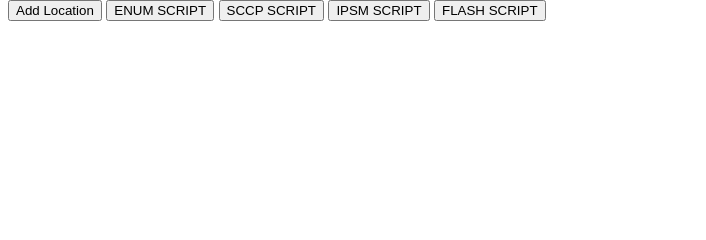
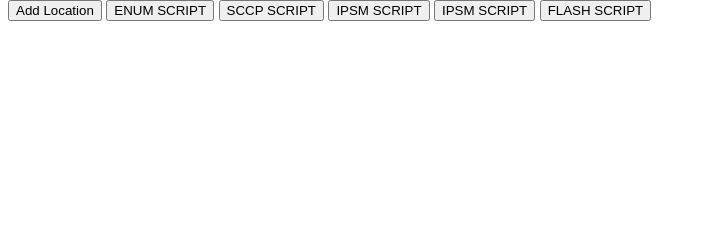
Before and after one commit to Keshari-Jha/SCRIPT_Generator, a Flask app: page / in a window 1280 px wide. Shown: the part 136-376 px from the top of the page, without its empty margins (0-706 px from the left). Run offline with Flask 3, Linux system fonts and the light colour scheme.

Commit message:
MCPM added

```diff
--- a/app.py
+++ b/app.py
@@ -67,6 +67,21 @@ def generate_script(locations, action, script_type):
                 script += f"CHG-IP-LNK:PORT=A:IPADDR=0.0.0.0:LOC={loc}:\n"
                 script += f"DLT-CARD:LOC={loc}\n\n"
 
+        elif script_type == "mcpm":
+            if action == "config":
+                script += f"ENT-CARD:loc={loc}:TYPE=SLIC:APPL=mcp\n"
+                script += f"CHG-IP-LNK:PORT=A:SUBMASK=255.255.255.0:MCAST=YES:IPADDR={ip_a}:LOC={loc}:DUPLEX=FULL:SPEED=100\n"
+                script += f"ENT-IP-HOST:HOST=mcpm{loc}:ipaddr={ip_a}\n"
+                script += f"CHG-IP-CARD:LOC={loc}.com:DEFROUTER={'.'.join(ip_a.split('.')[:3]) + '.1'}\n"
+                script += f"Alw-card:loc={loc}\n\n"
+
+            elif action == "delete":
+                script += f"inh-card:loc={loc}\n"
+                script += f"DLT-IP-HOST:HOST=mcpm{loc}\n"
+                script += f"CHG-IP-CARD:LOC={loc}:DEFROUTER=0.0.0.0\n"
+                script += f"CHG-IP-LNK:PORT=A:IPADDR=0.0.0.0:LOC={loc}:\n"
+                script += f"DLT-CARD:LOC={loc}\n\n"
+
         elif script_type == "flash":
             if action == "flash":
                 script += f"INH-CARD:loc={loc}\n"
--- a/static/js/script.js
+++ b/static/js/script.js
@@ -23,9 +23,14 @@ document.getElementById("sccpBtn").addEventListener("click", function() {
 document.getElementById("ipsmBtn").addEventListener("click", function() {
     submitScript("ipsm");
 });
+document.getElementById("mcpmBtn").addEventListener("click", function() {
+    submitScript("mcpm");
+});
 document.getElementById("flashBtn").addEventListener("click", function() {
     submitScript("flash");
 });
+
+
 function submitScript(scriptType) {
     let action = document.querySelector('input[name="action"]:checked').value; // config or delete
     let rows = document.querySelectorAll("#locations tr");
--- a/templates/index.html
+++ b/templates/index.html
@@ -33,6 +33,7 @@
         <button type="button" id="enumBtn">ENUM SCRIPT</button>
         <button type="button" id="sccpBtn">SCCP SCRIPT</button>
         <button type="button" id="ipsmBtn">IPSM SCRIPT</button>
+        <button type="button" id="mcpmBtn">IPSM SCRIPT</button>
         <button type="button" id="flashBtn">FLASH SCRIPT</button>
     </form>
 </body>
```
